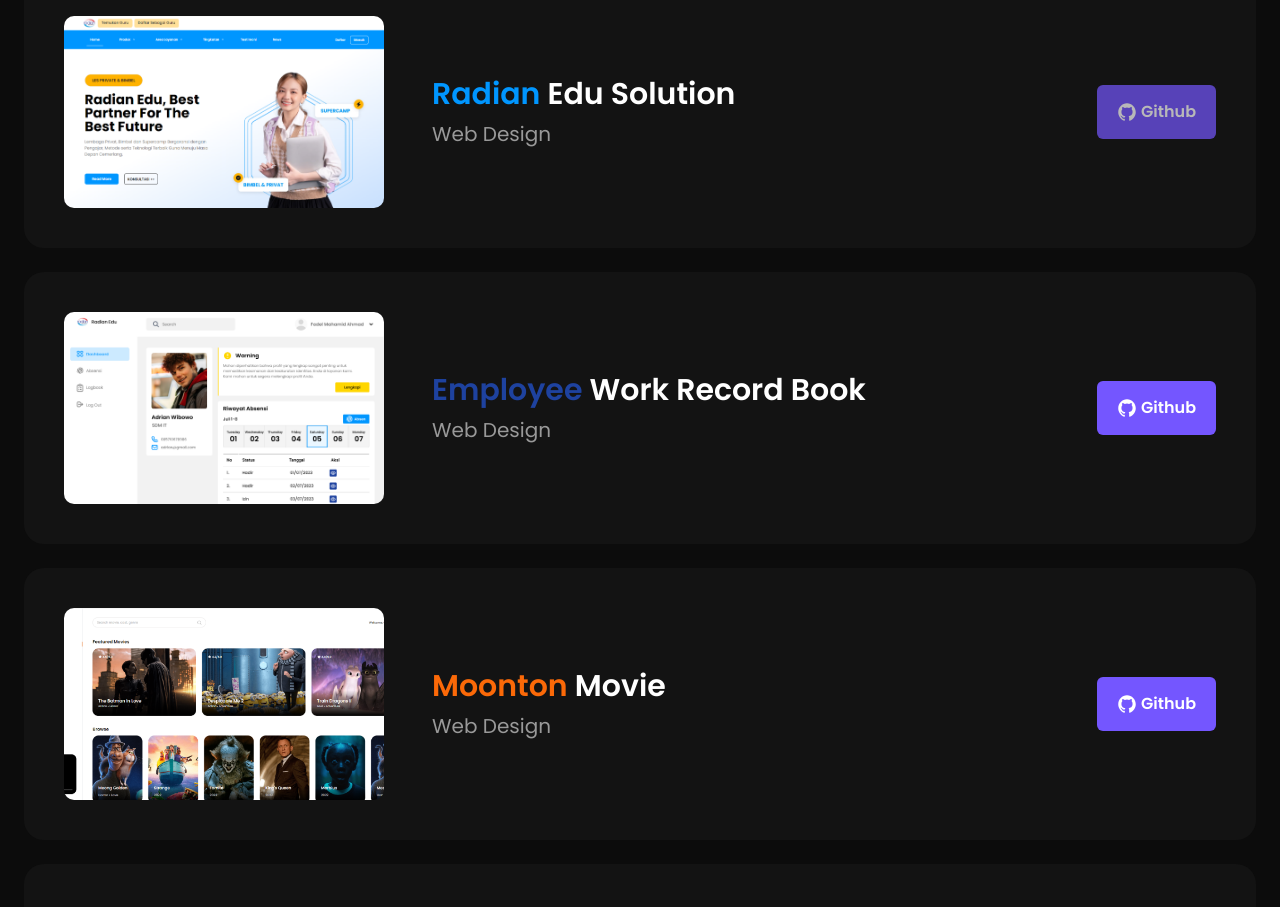
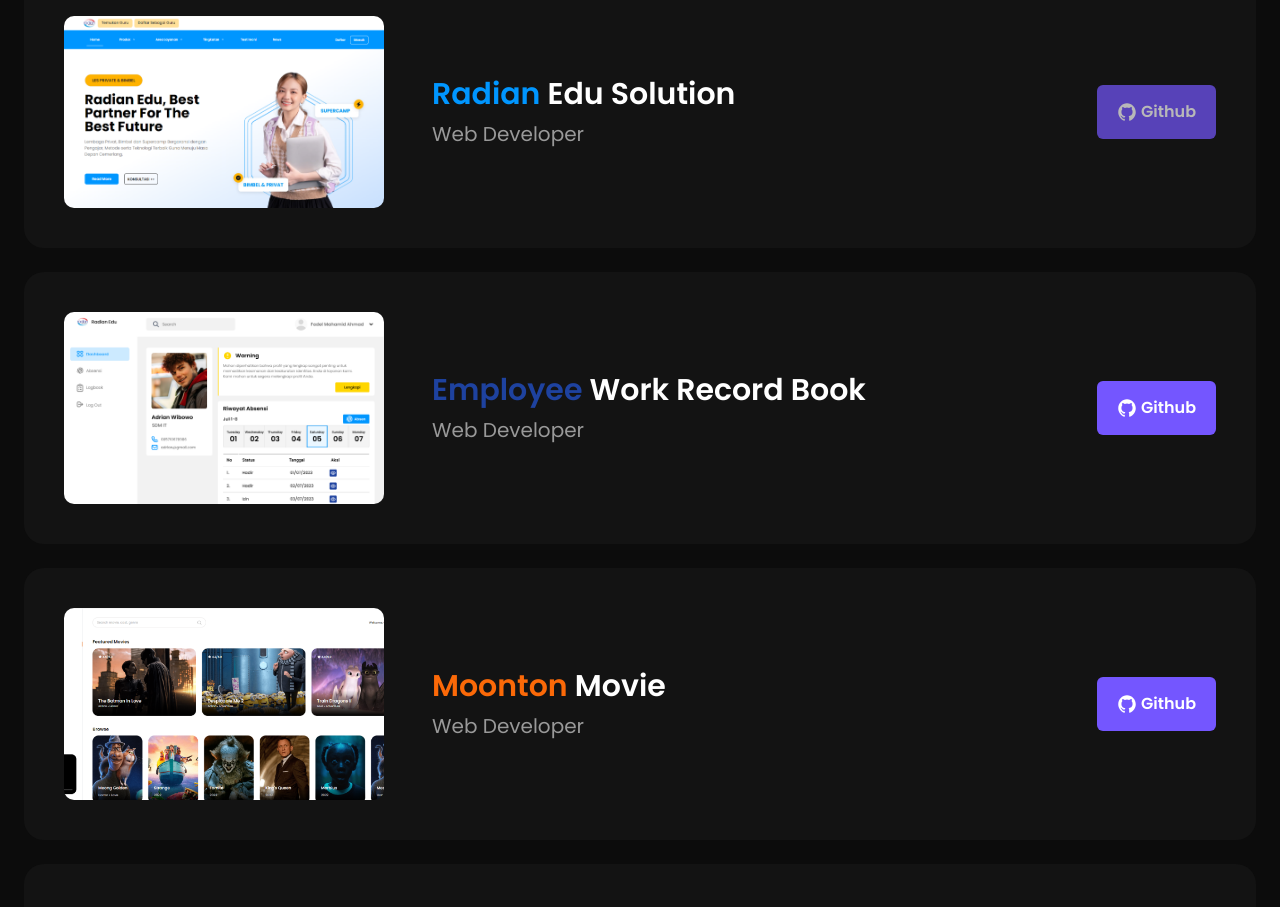
Before and after one commit to Fadel-Mahamid30/My-portofolio, a React (Vite) app: page / in a window 1280 px wide. Shown: the part 1000-1907 px from the top of the page. Built offline with nearby package versions, Linux system fonts and the light colour scheme.

Commit message:
add page error

```diff
--- a/public/css/app.css
+++ b/public/css/app.css
@@ -636,6 +636,10 @@
   height: 200px;
 }
 
+.h-\[280px\] {
+  height: 280px;
+}
+
 .h-\[2px\] {
   height: 2px;
 }
@@ -665,28 +669,8 @@
   height: 100%;
 }
 
-.h-\[240px\] {
-  height: 240px;
-}
-
-.h-\[340px\] {
-  height: 340px;
-}
-
-.h-\[360px\] {
-  height: 360px;
-}
-
-.h-\[280px\] {
-  height: 280px;
-}
-
 .max-h-\[500px\] {
   max-height: 500px;
-}
-
-.max-h-\[240px\] {
-  max-height: 240px;
 }
 
 .min-h-screen {
@@ -734,10 +718,6 @@
   width: 100%;
 }
 
-.w-\[320px\] {
-  width: 320px;
-}
-
 .max-w-\[1260px\] {
   max-width: 1260px;
 }
@@ -748,10 +728,6 @@
 
 .max-w-\[350px\] {
   max-width: 350px;
-}
-
-.max-w-\[320px\] {
-  max-width: 320px;
 }
 
 .flex-shrink-0 {
@@ -941,11 +917,6 @@
 
 .bg-opacity-10 {
   --tw-bg-opacity: 0.1;
-}
-
-.object-contain {
-  -o-object-fit: contain;
-     object-fit: contain;
 }
 
 .object-cover {
@@ -1481,10 +1452,6 @@
     height: 24rem;
   }
 
-  .sm\:h-\[360px\] {
-    height: 360px;
-  }
-
   .sm\:grid-cols-2 {
     grid-template-columns: repeat(2, minmax(0, 1fr));
   }
@@ -1532,10 +1499,6 @@
     height: 12rem;
   }
 
-  .ipad\:h-60 {
-    height: 15rem;
-  }
-
   .ipad\:h-\[236px\] {
     height: 236px;
   }
@@ -1550,15 +1513,15 @@
 
   .ipad\:w-\[236px\] {
     width: 236px;
+  }
+
+  .ipad\:w-\[320px\] {
+    width: 320px;
   }
 
   .ipad\:w-fit {
     width: -moz-fit-content;
     width: fit-content;
-  }
-
-  .ipad\:w-\[320px\] {
-    width: 320px;
   }
 
   .ipad\:flex-row {
--- a/public/data_content/data.json
+++ b/public/data_content/data.json
@@ -101,28 +101,28 @@
       {
         "img": "/assets/project/layout_radian.png",
         "title": "Radian Edu Solution",
-        "category": "Web Design",
+        "category": "Web Developer",
         "url": "#",
         "title_color": "#0096FF"
       },
       {
         "img": "/assets/project/layout_logbook.png",
         "title": "Employee Work Record Book",
-        "category": "Web Design",
+        "category": "Web Developer",
         "url": "https://github.com/Fadel-Mahamid30/Reacrd-Book-App/tree/master",
         "title_color": "#1E429F"
       },
       {
         "img": "/assets/project/layout_montoon.png",
         "title": "Moonton Movie",
-        "category": "Web Design",
+        "category": "Web Developer",
         "url": "https://github.com/Fadel-Mahamid30/Moonton",
         "title_color": "#FB6908"
       },
       {
         "img": "/assets/project/layout_niaga_shop.png",
         "title": "Niaga Shop",
-        "category": "Web Design",
+        "category": "Web Developer",
         "url": "https://github.com/Fadel-Mahamid30/Front-End-NiagaShop",
         "title_color": "#FBA11A"
       }
@@ -306,28 +306,28 @@
       {
         "img": "/assets/project/layout_radian.png",
         "title": "Radian Edu Solution",
-        "category": "Web Desain",
+        "category": "Web Developer",
         "url": "#",
         "title_color": "#0096FF"
       },
       {
         "img": "/assets/project/layout_logbook.png",
         "title": "Employee Work Record Book",
-        "category": "Web Design",
+        "category": "Web Developer",
         "url": "https://github.com/Fadel-Mahamid30/Reacrd-Book-App/tree/master",
         "title_color": "#1E429F"
       },
       {
         "img": "/assets/project/layout_montoon.png",
         "title": "Moonton Movie",
-        "category": "Web Design",
+        "category": "Web Developer",
         "url": "https://github.com/Fadel-Mahamid30/Moonton",
         "title_color": "#FB6908"
       },
       {
         "img": "/assets/project/layout_niaga_shop.png",
         "title": "Niaga Shop",
-        "category": "Web Design",
+        "category": "Web Developer",
         "url": "https://github.com/Fadel-Mahamid30/Front-End-NiagaShop",
         "title_color": "#FBA11A"
       }
--- a/src/App.jsx
+++ b/src/App.jsx
@@ -5,6 +5,7 @@
 import Projects from "./views/pages/Projects";
 import About from "./views/pages/About";
 import { BrowserRouter as Router, Routes, Route } from "react-router-dom";
+import Error from "./views/pages/Error";
 
 function App() {
   const [dataJson, setDataJson] = useState(null);
@@ -71,6 +72,10 @@
           path="/projects"
           element={<Projects data={dataContent} setLanguage={setContentLanguage} />}
         />
+        <Route
+          path="*"
+          element={<Error/>}
+        />
       </Routes>
     </Router>
     // <Tes/>
--- a/src/views/pages/About.jsx
+++ b/src/views/pages/About.jsx
@@ -154,7 +154,12 @@
                   )}
 
                   {data?.certificate && (
-                    <div className="flex flex-col gap-5">
+                    <div
+                      data-aos="fade-left"
+                      data-aos-delay="200"
+                      data-aos-duration="1000"
+                      className="flex flex-col gap-5"
+                    >
                       <h3 className="text-2xl hp:text-3xl font-semibold text-white">
                         Certificate
                       </h3>
@@ -188,7 +193,7 @@
                                       {value.name}
                                     </h4>
                                   </div>
-                                  <p className="text-lg text-sr-gray">
+                                  <p className="text-lg text-white">
                                     {value.publishing_organization}
                                   </p>
                                   <p className="text-lg text-sr-gray">
--- /dev/null
+++ b/src/views/pages/Error.jsx
@@ -0,0 +1,11 @@
+const Error = () => {
+  return (
+    <section className="min-h-screen font-poppins w-full bg-pr-black flex justify-center items-center">
+      <h1 className="text-2xl hp:text-4xl font-semibold text-white">
+        404 Not Found!
+      </h1>
+    </section>
+  );
+};
+
+export default Error;
```
